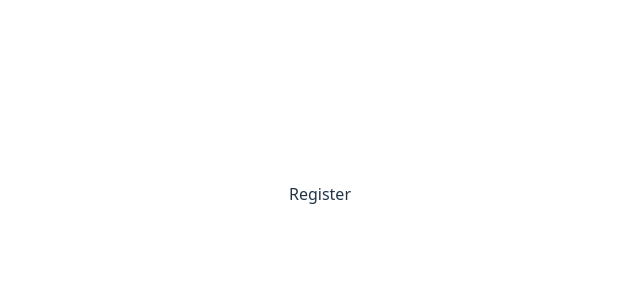
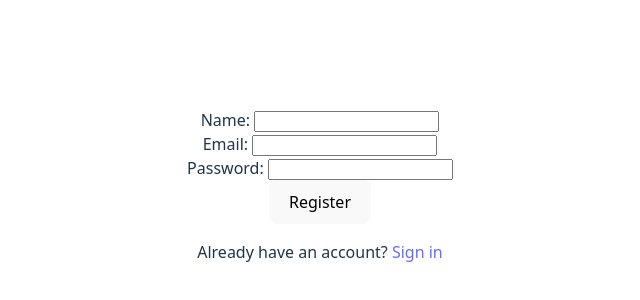
Before and after one commit to sandeshjoshi0927/inventory-management-system, a React (Vite) app in the folder client/: page /register in a window 1280 px wide. Shown: the part 206-506 px from the top of the page, without its empty margins (320-960 px from the left). Built offline with nearby package versions, Linux system fonts and the light colour scheme.

Commit message:
auth form

```diff
--- a/client/src/App.jsx
+++ b/client/src/App.jsx
@@ -3,6 +3,7 @@ import { BrowserRouter, Routes, Route } from "react-router-dom";
 import Login from "./pages/auth/Login";
 import Register from "./pages/auth/Register";
 import Dashboard from "./pages/Dashboard";
+import ProtectedRoute from "./components/ProtectedRoute";
 
 function App() {
   return (
@@ -12,7 +13,14 @@ function App() {
           <Route path="/" element={<Login />} />
           <Route path="/login" element={<Login />} />
           <Route path="/register" element={<Register />} />
-          <Route path="/dashboard" element={<Dashboard />} />
+          <Route
+            path="/dashboard"
+            element={
+              <ProtectedRoute>
+                <Dashboard />
+              </ProtectedRoute>
+            }
+          />
         </Routes>
       </BrowserRouter>
     </>
--- /dev/null
+++ b/client/src/components/ProtectedRoute.jsx
@@ -0,0 +1,13 @@
+import { Navigate } from "react-router-dom";
+
+const ProtectedRoute = ({ children }) => {
+  const token = localStorage.getItem("token");
+
+  if (!token) {
+    return <Navigate to="/login" />;
+  }
+
+  return children;
+};
+
+export default ProtectedRoute;
--- /dev/null
+++ b/client/src/components/common/AuthForm.jsx
@@ -0,0 +1,83 @@
+import { useState } from "react";
+import axios from "axios";
+import { Link, useNavigate } from "react-router-dom";
+
+const AuthForm = ({ type }) => {
+  const navigate = useNavigate();
+
+  const handleSubmit = async (e) => {
+    e.preventDefault();
+
+    try {
+      const response = await axios.post("http://localhost:8080/user", {
+        name,
+        email,
+        password,
+      });
+
+      const token = response.data.token;
+
+      localStorage.setItem("token", token);
+
+      navigate("/dashboard");
+    } catch (error) {
+      console.error(error.response.data.message);
+    }
+  };
+
+  const [name, setName] = useState("");
+  const [email, setEmail] = useState("");
+  const [password, setPassword] = useState("");
+
+  return (
+    <>
+      <form onSubmit={(e) => handleSubmit(e)}>
+        {type === "register" && (
+          <div>
+            <label htmlFor="name">Name: </label>
+            <input
+              type="text"
+              name="name"
+              value={name}
+              onChange={(e) => setName(e.target.value)}
+            />
+            <br />
+          </div>
+        )}
+
+        <label htmlFor="email">Email: </label>
+        <input
+          type="email"
+          name="email"
+          value={email}
+          onChange={(e) => setEmail(e.target.value)}
+        />
+        <br />
+
+        <label htmlFor="password">Password: </label>
+        <input
+          type="password"
+          name="password"
+          value={password}
+          onChange={(e) => setPassword(e.target.value)}
+        />
+        <br />
+
+        <button type="submit">
+          {type === "register" ? "Register" : "Sign in"}
+        </button>
+      </form>
+
+      <p>
+        <span>{type === "login" ? "Don't" : "Already"} have an account? </span>
+        <span>
+          <Link to={type === "register" ? "/login" : "/register"}>
+            {type === "register" ? "Sign in" : "Create One"}
+          </Link>
+        </span>
+      </p>
+    </>
+  );
+};
+
+export default AuthForm;
--- a/client/src/pages/auth/Login.jsx
+++ b/client/src/pages/auth/Login.jsx
@@ -1,7 +1,7 @@
-import React from "react";
+import AuthForm from "../../components/common/AuthForm";
 
 const Login = () => {
-  return <div>Login</div>;
+  return <AuthForm type="login" />;
 };
 
 export default Login;
--- a/client/src/pages/auth/Register.jsx
+++ b/client/src/pages/auth/Register.jsx
@@ -1,7 +1,7 @@
-import React from "react";
+import AuthForm from "../../components/common/AuthForm";
 
 const Register = () => {
-  return <div>Register</div>;
+  return <AuthForm type="register" />;
 };
 
 export default Register;
--- a/client/src/utils/navigate.jsx
+++ /dev/null
@@ -1,3 +0,0 @@
-export const navigate = (path) => {
-  window.location.href = path;
-};
```
Also changed, not shown: client/src/components/Home.jsx (+1 -67 lines).
